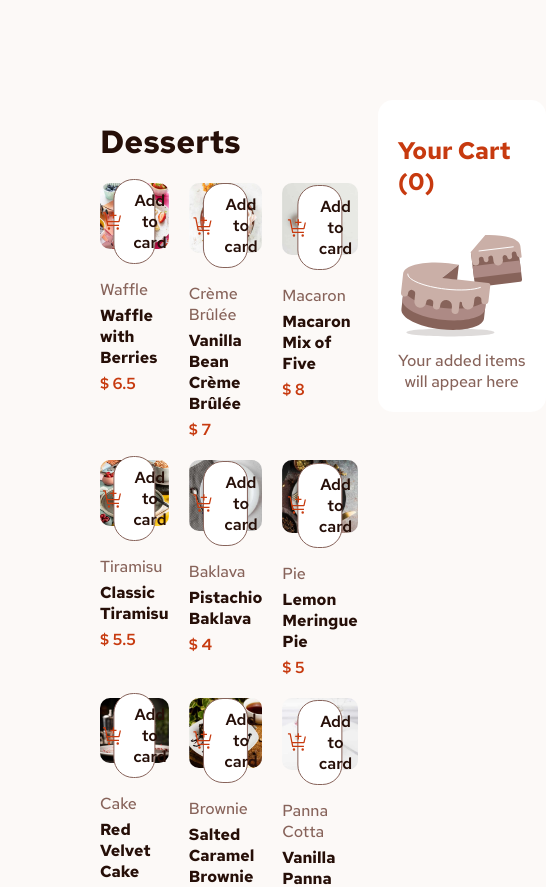
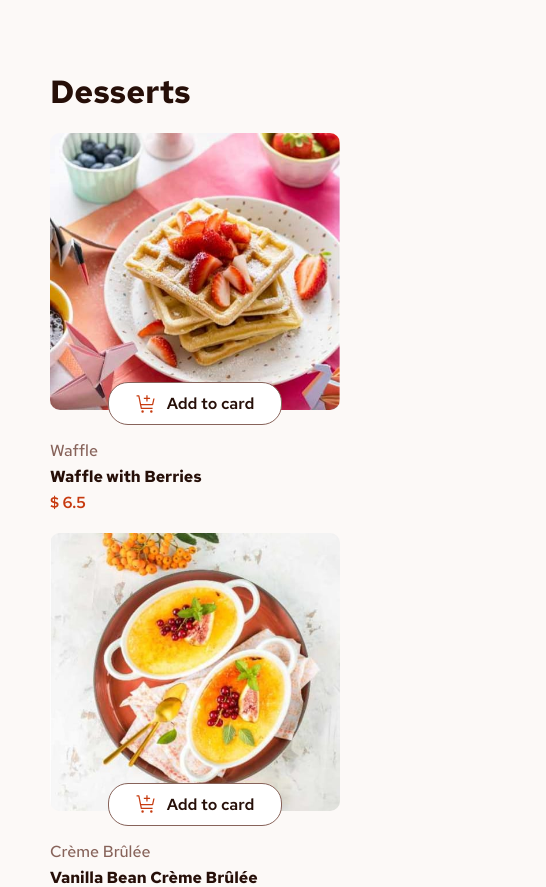
Before and after one commit to LeandroCalcabrini/carrito, a React (Vite) app: page / in a window 390 px wide. Shown: the top 887 px of the page, 546 px wide, since content can reach past the window. Built offline with nearby package versions, Linux system fonts and the light colour scheme.

Commit message:
adaptaciones responsive

```diff
--- a/src/App.css
+++ b/src/App.css
@@ -33,5 +33,14 @@ main{
     display: grid;
     grid-template-columns: 2fr 1fr;
     gap: 20px;
-    padding: 100px;
+    padding: 50px;
 }
+
+
+
+@media(max-width:1024px){
+    main{
+        display: flex;
+        flex-direction: column;
+    }
+}
--- a/src/components/mostrarProductos/mostrarProductos.css
+++ b/src/components/mostrarProductos/mostrarProductos.css
@@ -31,7 +31,7 @@
     bottom: -10px;
     left: 50%;
     transform: translateX(-50%);
-    padding: 10px;
+    padding: 10px 0;
     border-radius: 20px;
     border: solid 1px var(--Rose-500);
     background: white;
@@ -107,3 +107,17 @@
     color: var(--Red);
     font-weight: 600;
 }
+
+@media(max-width:1024px){
+    .container-article{
+        grid-template-columns: 1fr 1fr;
+    }
+}
+
+
+@media(max-width:478px){
+    .container-article{
+        display: flex;
+        flex-direction: column;
+    }
+}
```
